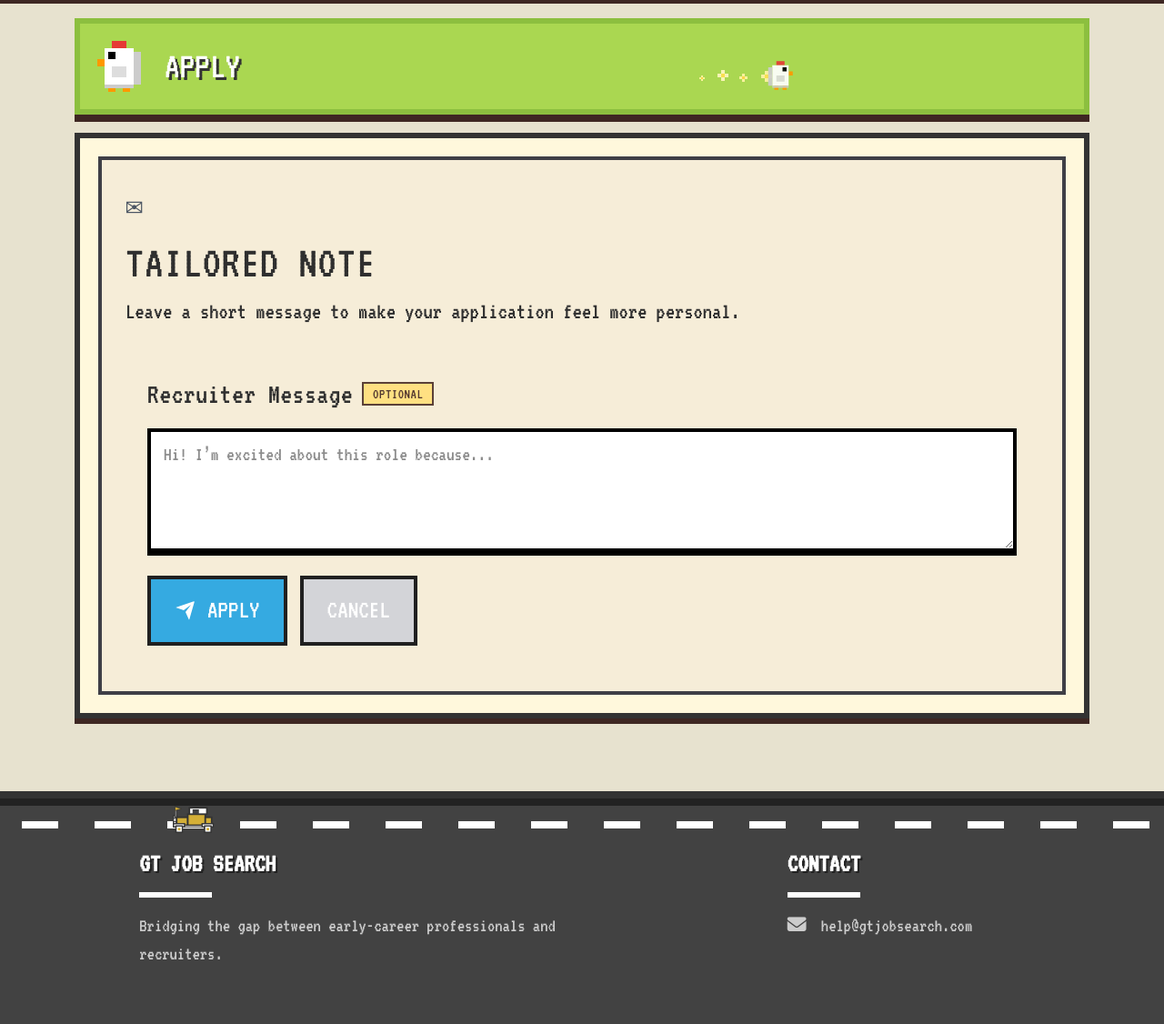
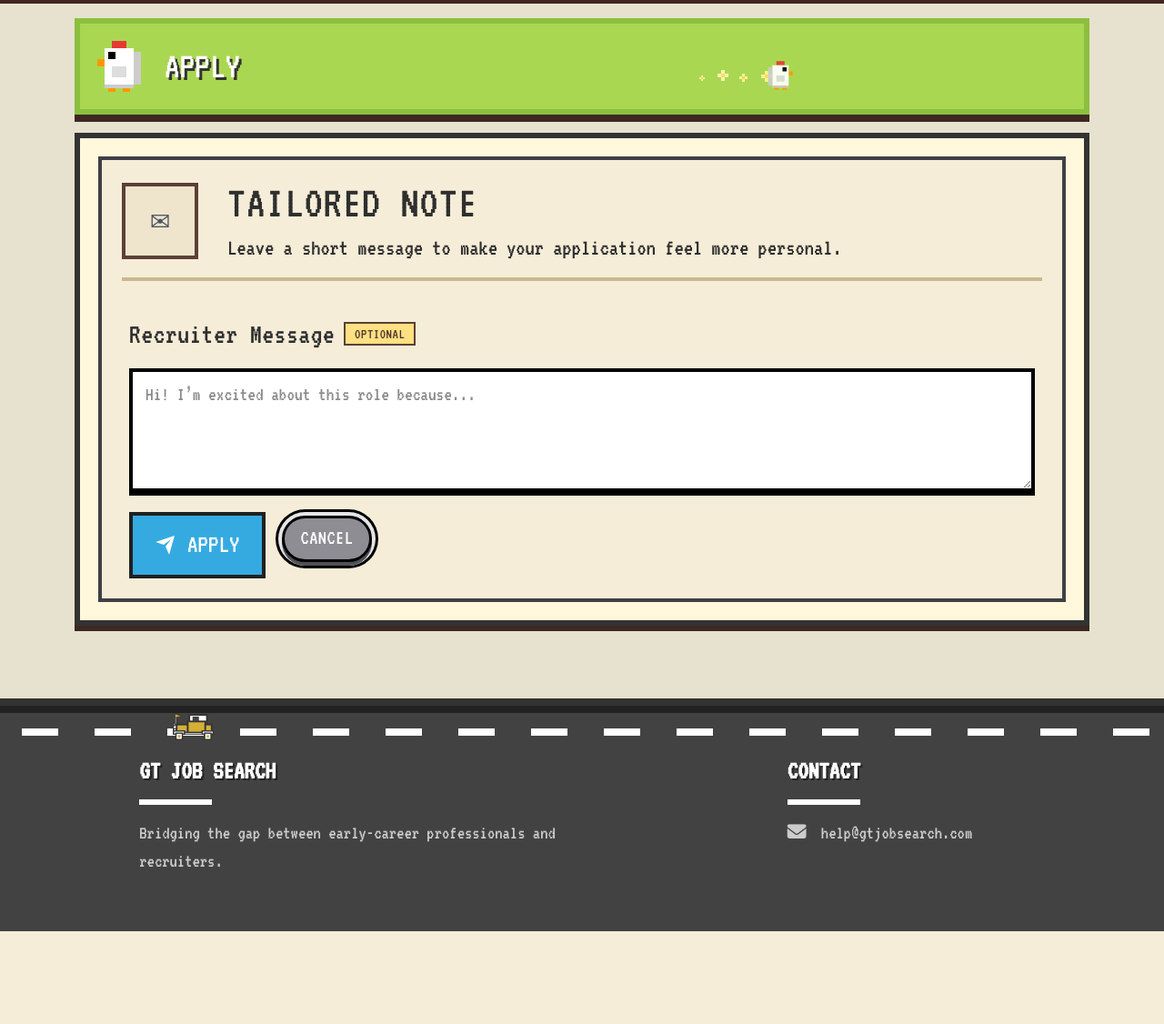
Before and after one commit to nahua3730/JobFinder, a Django app: template applications/templates/applications/apply.html in a window 1280 px wide. Shown: the part 150-1276 px from the top of the page at 91% size. After the commit the page ends 1174 px from the top, so only its background shows below. Run offline with Django 5.2, Linux system fonts and the light colour scheme; the template is opened without the code that fills it, so the values that code supplies are empty; some libraries are stand-ins or nearby versions.

Commit message:
UI for note

```diff
--- a/applications/templates/applications/apply.html
+++ b/applications/templates/applications/apply.html
@@ -8,32 +8,38 @@
   }
 
   .crossy-note-card {
-    max-width: 100%;
+    max-width: 1120px;
     margin: 0 auto;
     background: #f6edd8;
     border: 4px solid #3f3f46;
     box-shadow: none;
-    padding: 26px;
+    padding: 22px;
   }
 
   .crossy-note-top {
-    display: block;
-    margin-bottom: 28px;
-    padding: 0;
+    display: grid;
+    grid-template-columns: 92px minmax(0, 1fr);
+    align-items: center;
+    gap: 24px;
+    margin-bottom: 24px;
+    padding: 0 0 18px;
     background: transparent;
     border: 0;
     box-shadow: none;
+    border-bottom: 4px solid #c9b98f;
   }
 
   .crossy-note-stamp {
-    width: auto;
-    height: auto;
-    margin-bottom: 14px;
-    display: block;
-    background: transparent;
-    border: 0;
+    width: 84px;
+    height: 84px;
+    margin: 0;
+    display: flex;
+    align-items: center;
+    justify-content: center;
+    background: #efe5cd;
+    border: 4px solid #5b4037;
     font-family: 'VT323', monospace;
-    font-size: 2rem;
+    font-size: 2.2rem;
     color: #4b5563;
   }
 
@@ -42,7 +48,7 @@
   }
 
   .crossy-note-heading {
-    margin: 0 0 14px;
+    margin: 0 0 10px;
     font-family: 'VT323', monospace;
     font-size: 3.15rem;
     line-height: 1;
@@ -63,7 +69,7 @@
     background: transparent;
     border: 0;
     box-shadow: none;
-    padding: 24px;
+    padding: 10px 8px 0;
   }
 
   .crossy-note-label {
@@ -89,12 +95,12 @@
 
   .crossy-note-input {
     width: 100%;
-    min-height: 220px;
+    min-height: 170px;
     display: block;
     background: #f5f5f7;
     border: 4px solid #111;
     box-shadow: none;
-    padding: 26px 22px;
+    padding: 20px 18px;
     resize: vertical;
     outline: none;
     font-family: 'VT323', monospace;
@@ -117,34 +123,14 @@
     display: flex;
     gap: 14px;
     flex-wrap: wrap;
-    margin-top: 22px;
+    margin-top: 18px;
     align-items: center;
   }
 
-  .crossy-btn {
-    display: inline-block;
-    min-width: 0;
-    padding: 20px 26px;
-    border: 4px solid #202020;
-    text-align: center;
-    text-decoration: none;
-    font-family: 'VT323', monospace;
-    font-size: 1.8rem;
-    line-height: 1;
-    text-transform: uppercase;
-    box-shadow: none;
-    transition: transform 0.08s ease;
-    cursor: pointer;
-  }
-
-  .crossy-btn:hover {
-    transform: translateY(-2px);
-    text-decoration: none;
-  }
-
   .crossy-btn-cancel {
-    background: #d3d4d8;
-    color: #ffffff;
+    display: inline-flex;
+    align-items: center;
+    justify-content: center;
   }
 
   .update-send-btn {
@@ -152,7 +138,7 @@
     font-size: 1.8rem;
     background: #35aae1;
     color: white;
-    padding: 20px 26px;
+    padding: 18px 24px;
     display: inline-flex;
     align-items: center;
     gap: 12px;
@@ -210,7 +196,10 @@
     }
 
     .crossy-note-top {
+      grid-template-columns: 1fr;
+      gap: 14px;
       margin-bottom: 20px;
+      padding-bottom: 16px;
     }
 
     .crossy-note-heading {
@@ -232,12 +221,11 @@
     }
 
     .crossy-note-buttons {
-      flex-direction: column;
-      align-items: stretch;
+      flex-direction: row;
+      align-items: center;
     }
 
-    .update-send-btn,
-    .crossy-btn {
+    .update-send-btn {
       width: 100%;
       min-width: 0;
       justify-content: center;
@@ -325,7 +313,7 @@
               <span>{% if application %}UPDATE APPLICATION{% else %}APPLY{% endif %}</span>
             </button>
 
-            <a href="{% url 'jobs:job_detail' job.id %}" class="crossy-btn crossy-btn-cancel">
+            <a href="{% url 'jobs:job_detail' job.id %}" class="cr-btn cr-btn-secondary crossy-btn-cancel">
               CANCEL
             </a>
           </div>
```
